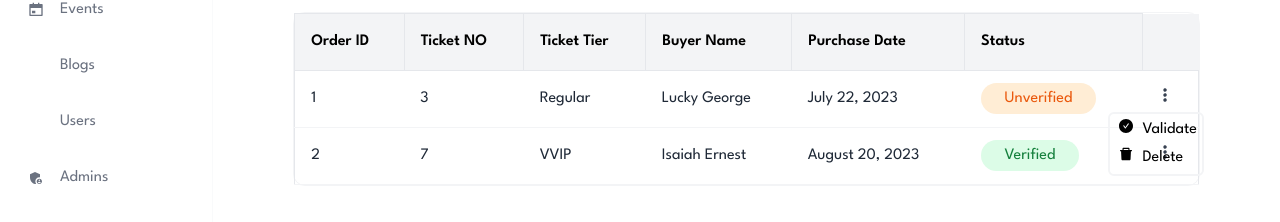
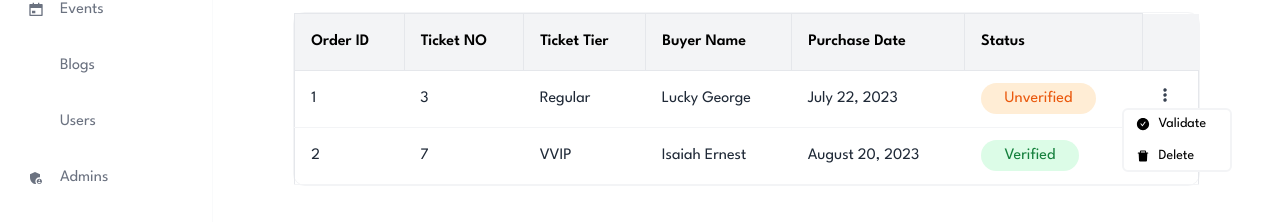
Before and after one commit to ernestechie/fossa-hub, a Next.js app: page /dashboard/events/1/tickets in a window 1280 px wide. Both pictures are taken after a click on the button 1165 px from the left and 329 px from the top of the page. Shown: the part 234-456 px from the top of the page. Built offline with nearby package versions, Linux system fonts and the light colour scheme; some icons are missing.

Commit message:
more styling

```diff
--- a/app/components/Events/PopupMenu/PopUp.tsx
+++ b/app/components/Events/PopupMenu/PopUp.tsx
@@ -1,6 +1,6 @@
 "use client";
 import { SlOptionsVertical } from "react-icons/sl";
-import { AiFillCheckCircle, AiFillDelete } from "react-icons/ai"
+import { AiFillCheckCircle, AiFillDelete } from "react-icons/ai";
 import { Popup } from "reactjs-popup";
 
 const PopupMenu = () => {
@@ -19,21 +19,19 @@ const PopupMenu = () => {
       contentStyle={{ padding: "0px", border: "none" }}
       arrow={false}
     >
-      <div className="flex flex-col w-24 h-16 border-2 px-2 space-y-1 rounded-md relative right-16 top-6 justify-center items-start border-gray-100">
-        <div className="flex flex-row">
-          <span className="mr-2">
-            <AiFillCheckCircle />
-          </span>
-          <span>Validate</span>
-        </div>
-        <div className="flex flex-row">
+      <div className="flex flex-col w-[110px] h-16 border-2 bg-white px-3 text-lg space-y-1 rounded-md relative right-[50px] top-5 justify-center items-start border-gray-100">
+        <button className="flex flex-row items-center">
+            <span className="mr-2">
+              <AiFillCheckCircle />
+            </span>
+            <span>Validate</span>
+        </button>
+        <button className="flex flex-row items-center">
           <span className="mr-2">
             <AiFillDelete />
           </span>
-          <span>
-            Delete
-          </span>
-        </div>
+          <span>Delete</span>
+        </button>
       </div>
     </Popup>
   );
```
